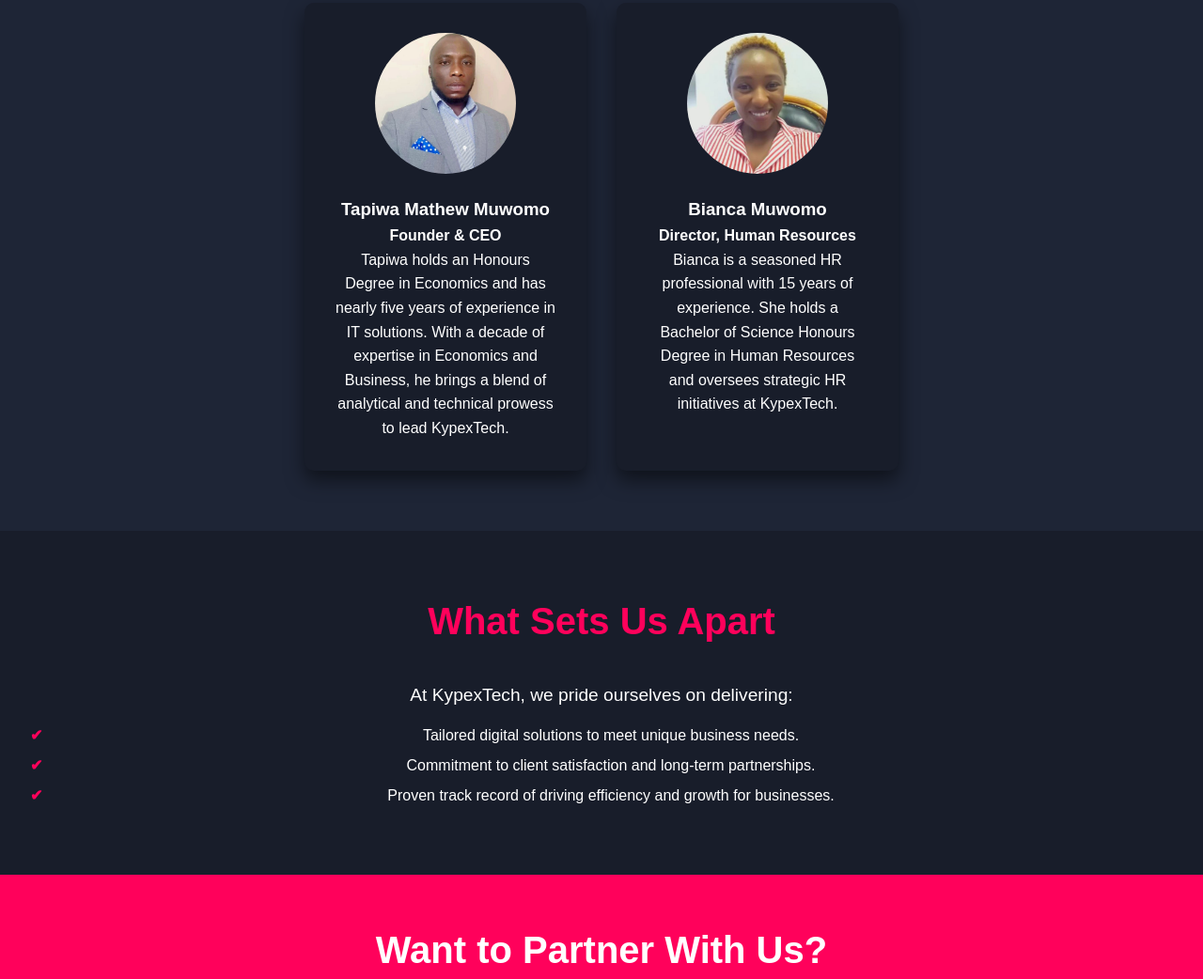
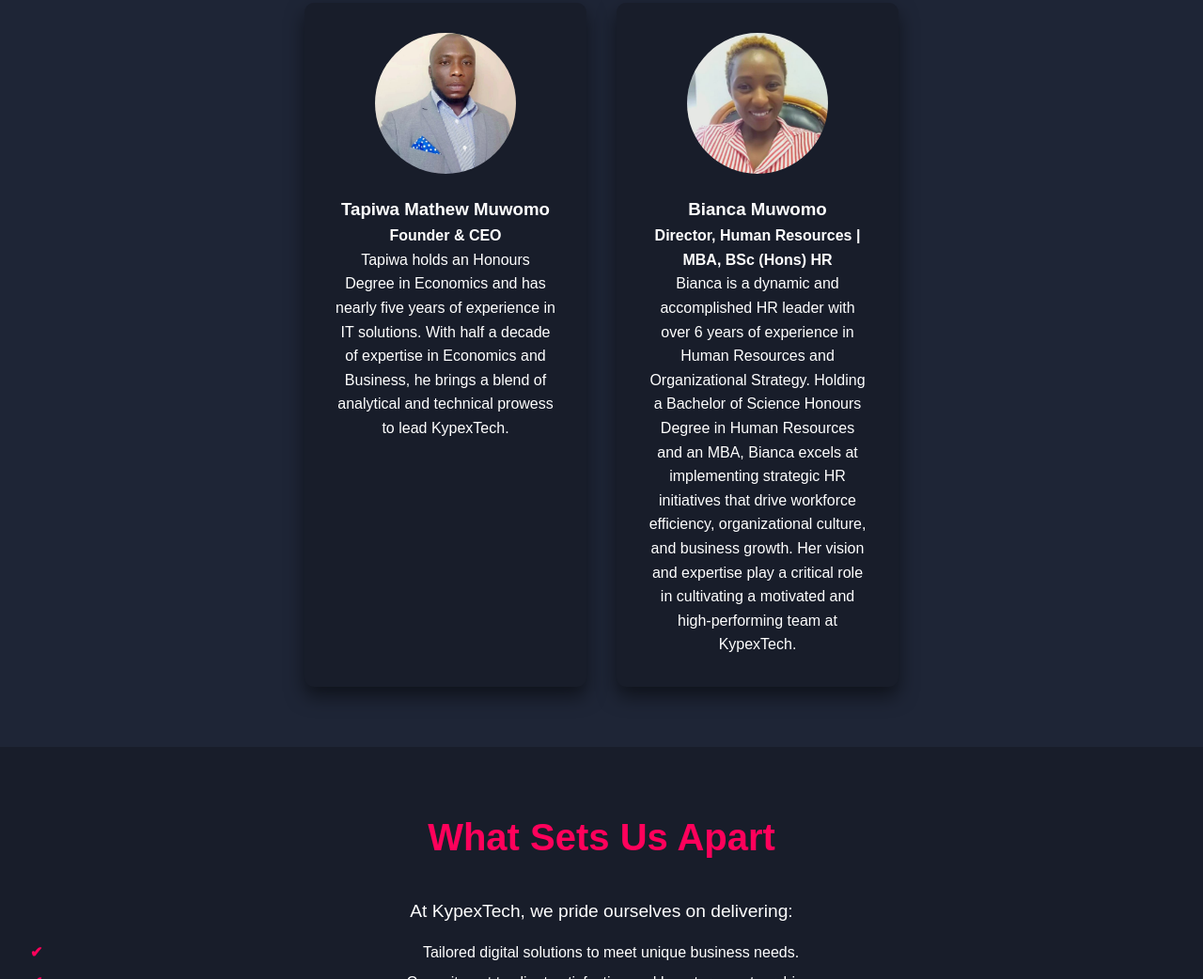
Before and after one commit to muwomotapiwa/KypexTechSolutions, a plain HTML site: page about.html in a window 1280 px wide. Shown: the part 1048-2090 px from the top of the page at 94% size. Drawn offline with Linux system fonts and the light colour scheme.

Commit message:
directors

```diff
--- a/about.html
+++ b/about.html
@@ -72,19 +72,22 @@
                 <p><strong>Founder & CEO</strong></p>
                 <p>
                     Tapiwa holds an Honours Degree in Economics and has nearly five years of experience in IT solutions.
-                    With a decade of expertise in Economics and Business, he brings a blend of analytical and technical prowess to lead KypexTech.
+                    With half a decade of expertise in Economics and Business, he brings a blend of analytical and technical prowess to lead KypexTech.
                 </p>
             </div>
             <!-- Director -->
             <div class="team-member">
                 <img src="assets/bianca.jpeg" alt="Bianca Muwomo">
                 <h3>Bianca Muwomo</h3>
-                <p><strong>Director, Human Resources</strong></p>
+                <p><strong>Director, Human Resources | MBA, BSc (Hons) HR</strong></p>
                 <p>
-                    Bianca is a seasoned HR professional with 15 years of experience.
-                    She holds a Bachelor of Science Honours Degree in Human Resources and oversees strategic HR initiatives at KypexTech.
+                    Bianca is a dynamic and accomplished HR leader with over 6 years of experience in Human Resources and Organizational Strategy.
+                    Holding a Bachelor of Science Honours Degree in Human Resources and an MBA, Bianca excels at implementing strategic HR initiatives
+                    that drive workforce efficiency, organizational culture, and business growth. Her vision and expertise play a critical role in
+                    cultivating a motivated and high-performing team at KypexTech.
                 </p>
             </div>
+
         </div>
     </section>
 
```
